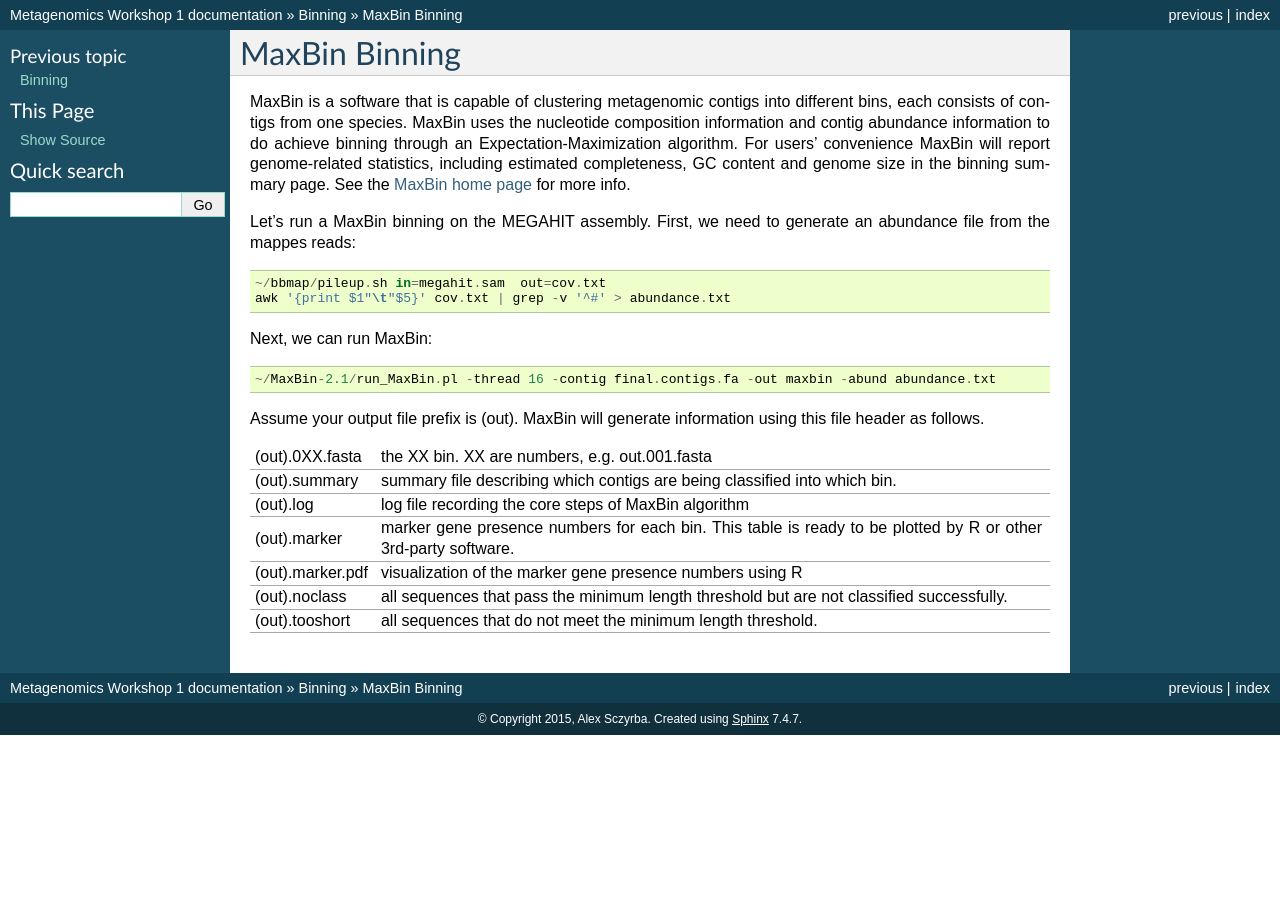
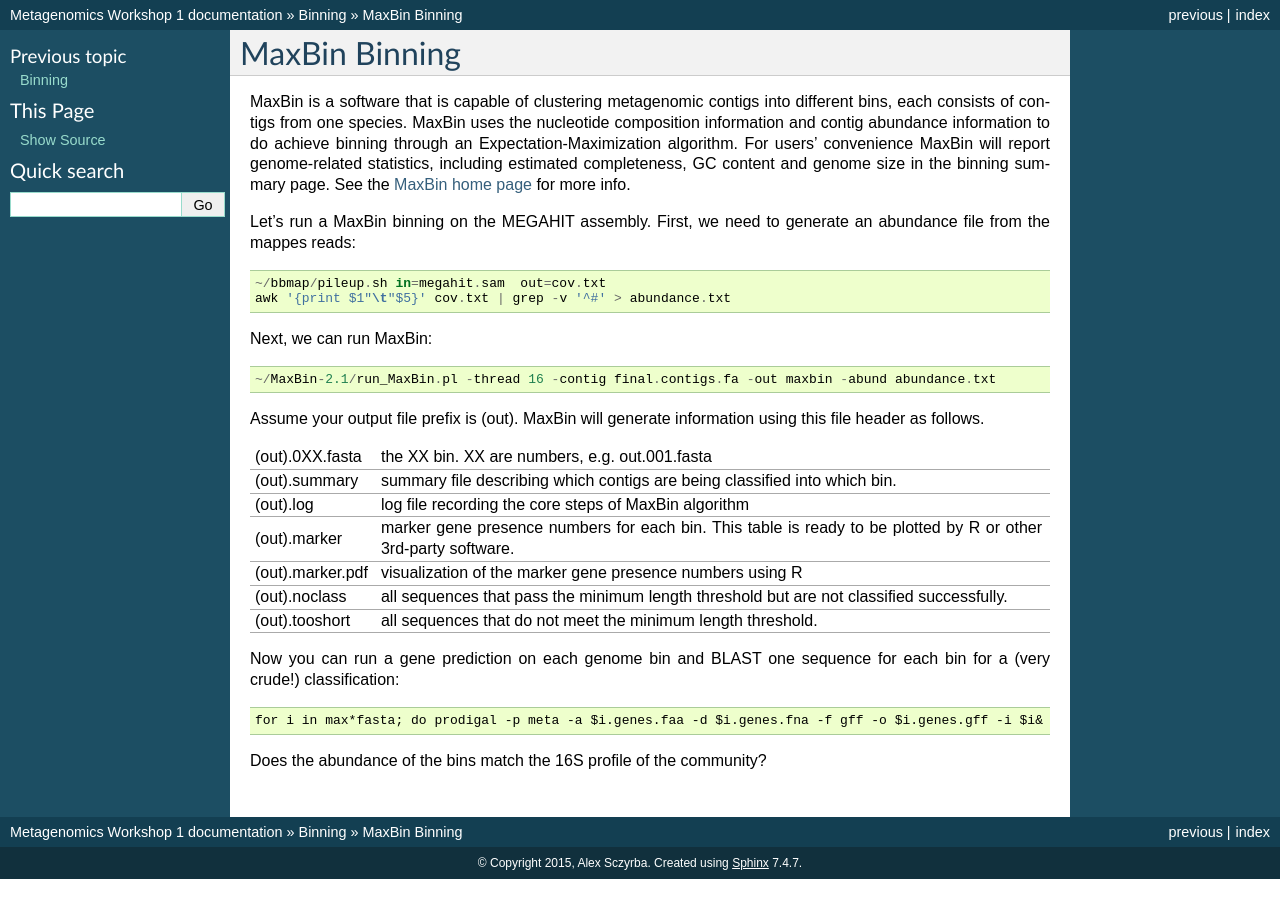
Before and after one commit to metagenomics/metagenomics-workshop, a Sphinx documentation site: the page built from docs/binning/maxbin.rst, in a window 1280 px wide. Built offline with Sphinx 7.4.7, drawn with Linux system fonts in a browser that asks for light colours.

Commit message:
added gene prediction for bins

```diff
--- a/docs/binning/maxbin.rst
+++ b/docs/binning/maxbin.rst
@@ -37,3 +37,10 @@
 +------------------+-------------------------------------------------------------+
 | (out).tooshort   | all sequences that do not meet the minimum length threshold.|
 +------------------+-------------------------------------------------------------+
+
+Now you can run a gene prediction on each genome bin and BLAST one sequence for each bin
+for a (very crude!) classification::
+
+  for i in max*fasta; do prodigal -p meta -a $i.genes.faa -d $i.genes.fna -f gff -o $i.genes.gff -i $i& done
+
+Does the abundance of the bins match the 16S profile of the community?
```
